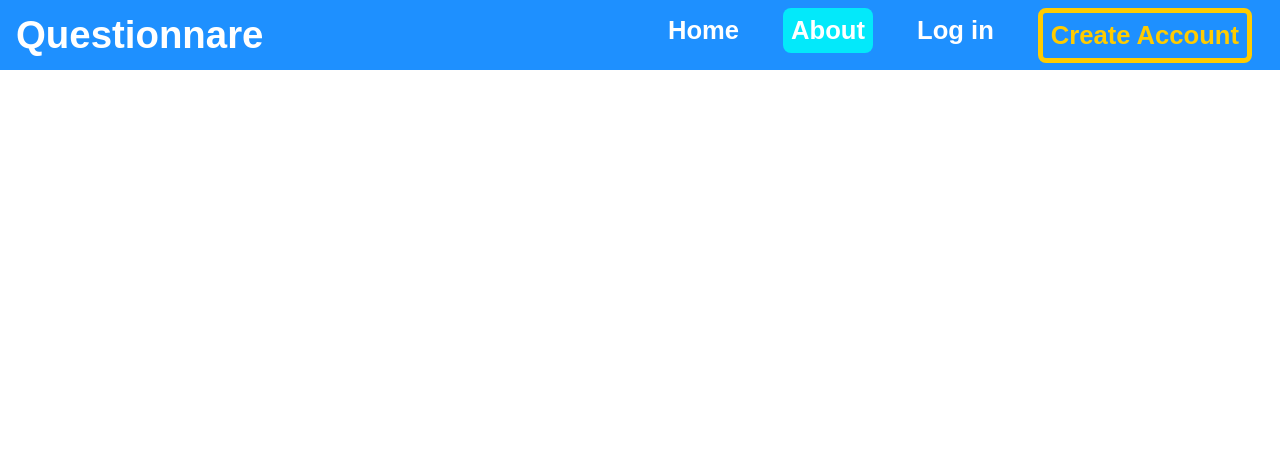
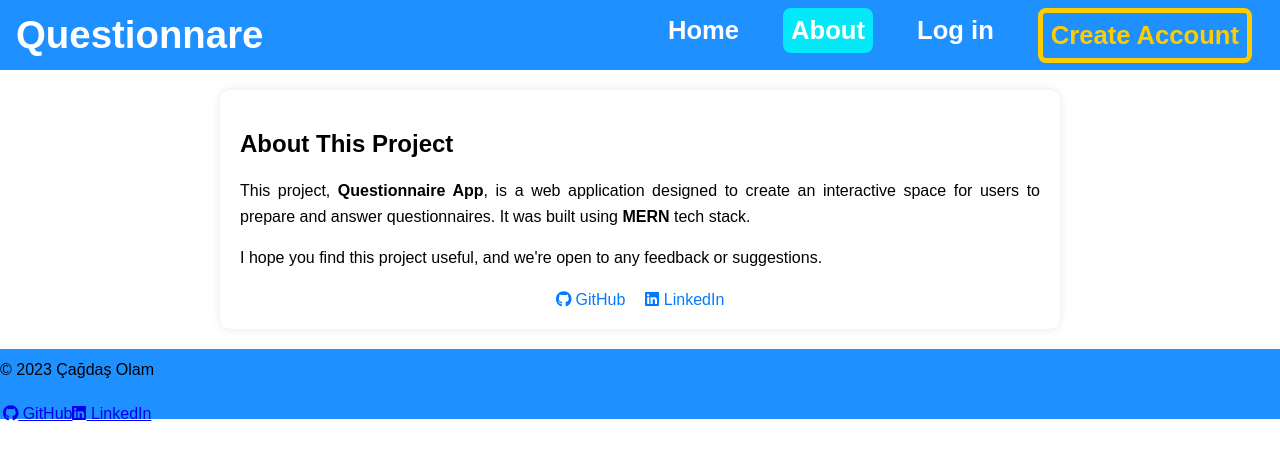
Before and after one commit to cagdasolam/questionnaire-app, a React (Create React App) app in the folder client/: page /about in a window 1280 px wide. Shown: the top 460 px of the page. Built offline with nearby package versions, Linux system fonts and the light colour scheme; the HTML template or start-up script is replaced by a standard one.

Commit message:
added login, about page and footer

```diff
--- a/client/package.json
+++ b/client/package.json
@@ -3,6 +3,11 @@
   "version": "0.1.0",
   "private": true,
   "dependencies": {
+    "@fortawesome/fontawesome": "^1.1.8",
+    "@fortawesome/fontawesome-svg-core": "^6.4.2",
+    "@fortawesome/free-brands-svg-icons": "^6.4.2",
+    "@fortawesome/free-solid-svg-icons": "^6.4.2",
+    "@fortawesome/react-fontawesome": "^0.2.0",
     "@testing-library/jest-dom": "^5.17.0",
     "@testing-library/react": "^13.4.0",
     "@testing-library/user-event": "^13.5.0",
--- a/client/src/App.js
+++ b/client/src/App.js
@@ -3,6 +3,9 @@ import { BrowserRouter, Routes, Route } from 'react-router-dom';
 import Home from './pages/Home.js';
 import Navbar from './components/Navbar.js';
 import QuestionnairePage from './pages/QuestionnairePage.js';
+import Login from './pages/Login.js';
+import About from './pages/About.js';
+import Footer from './components/Footer.js';
 
 function App() {
   return (
@@ -11,10 +14,13 @@ function App() {
         <Navbar />
         <div className="pages">
           <Routes>
-            <Route path="/" element={<Home />} />
+            <Route path="/home" element={<Home />} />
             <Route path='/questionnaires/:id' element={<QuestionnairePage />} />
+            <Route path='/about' element={<About />} />
+            <Route path='/login' element={<Login />} />
           </Routes>
         </div>
+        <Footer />
       </BrowserRouter>
     </div>
   );
--- /dev/null
+++ b/client/src/components/Footer.js
@@ -0,0 +1,23 @@
+import React from 'react';
+import { FontAwesomeIcon } from '@fortawesome/react-fontawesome';
+import { faGithub, faLinkedin } from '@fortawesome/free-brands-svg-icons';
+
+const Footer = () => {
+	return (
+		<footer className="footer">
+			<div className="container">
+				<p>&copy; {new Date().getFullYear()} Çağdaş Olam</p>
+				<div className='links'>
+					<a href="https://github.com/cagdasolam/questionnaire-app" target="_blank" rel="noopener noreferrer">
+						<FontAwesomeIcon icon={faGithub} /> GitHub
+					</a>
+					<a href="https://linkedin.com/in/cagdas-olam" target="_blank" rel="noopener noreferrer">
+						<FontAwesomeIcon icon={faLinkedin} /> LinkedIn
+					</a>
+				</div>
+			</div>
+		</footer>
+	);
+}
+
+export default Footer;
--- a/client/src/components/Navbar.js
+++ b/client/src/components/Navbar.js
@@ -3,7 +3,7 @@ import { NavLink } from "react-router-dom";
 const Navbar = () => {
   return (
     <nav className="navbar">
-      <a href="/" className="nav-title">Questionnare</a>
+      <a href="/home" className="nav-title">Questionnare</a>
       <div className="menu">
         <ul className="nav-ul">
           <li className="nav-item">
@@ -13,7 +13,7 @@ const Navbar = () => {
             <NavLink to="/about" className="nav-link">About</NavLink>
           </li>
           <li className="nav-item" >
-            <NavLink to="/sign-in" className="nav-link">Log in</NavLink>
+            <NavLink to="/login" className="nav-link">Log in</NavLink>
           </li>
           <li className="nav-item" >
             <NavLink to="/create-account" className="create-account">Create Account</NavLink>
--- a/client/src/index.css
+++ b/client/src/index.css
@@ -85,19 +85,12 @@ body {
 
 /* Style for each questionnaire card */
 .q-card {
-  background-color: #f7f7f7;
-  border: 1px solid #ccc;
+  background: white;
+  width: 80%;
+  max-width: 800px;
+  padding: 20px;
   border-radius: 10px;
-  box-shadow: 0 2px 4px rgba(0, 0, 0, 0.1);
-  height: auto;
-  width: 400px;
-  margin-bottom: 20px;
-  display: flex;
-  flex-direction: column;
-  align-items: center;
-  padding: 0;
-  overflow: hidden;
-  transition: max-height 0.3s ease-in-out;
+  box-shadow: 0px 0px 10px 0px rgba(0, 0, 0, 0.1);
 }
 
 .q-card:hover {
@@ -275,3 +268,115 @@ body {
   font-weight: bold;
   color: dodgerblue;
 }
+
+/* Styling for login page */
+
+.login-container {
+  display: flex;
+  justify-content: center;
+  align-items: center;
+  height: 100vh;
+  /* background-color: #f2f2f2; */
+}
+
+.login-form {
+  width: 300px;
+  background-color: white;
+  padding: 30px;
+  border-radius: 10px;
+  box-shadow: 0px 0px 10px 0px rgba(0, 0, 0, 0.1);
+}
+
+.login-form h2 {
+  margin-bottom: 20px;
+}
+
+.login-form label {
+  display: block;
+  margin-bottom: 5px;
+}
+
+.login-form input {
+  width: 100%;
+  padding: 10px;
+  margin-bottom: 20px;
+  border-radius: 5px;
+  border: 1px solid #ccc;
+}
+
+.login-form button {
+  width: 100%;
+  padding: 10px;
+  border: none;
+  border-radius: 5px;
+  background-color: #007BFF;
+  color: white;
+  cursor: pointer;
+}
+
+.login-form button:hover {
+  background-color: #0056b3;
+}
+
+/* styling for about page */
+
+.about-page {
+  display: flex;
+  justify-content: center;
+  align-items: center;
+  height: auto;
+  font-family: 'Arial', sans-serif;
+}
+
+.about-card {
+  background: white;
+  width: 80%;
+  max-width: 800px;
+  padding: 20px;
+  border-radius: 10px;
+  box-shadow: 0px 0px 10px 0px rgba(0, 0, 0, 0.1);
+}
+
+.about-card h2 {
+  margin-bottom: 20px;
+}
+
+.about-card p {
+  line-height: 1.6;
+  text-align: justify;
+}
+
+.about-card a {
+  color: #007BFF;
+  text-decoration: none;
+}
+
+.about-card a:hover {
+  color: #0056b3;
+}
+
+.about-card .faGithub,
+.about-card .faLinkedin {
+  margin-right: 5px;
+}
+
+.about-card .links {
+  display: flex;
+  justify-content: center;
+  align-items: center;
+  margin-top: 20px;
+  gap: 20px;
+}
+
+/* footer styling */
+
+.footer {
+  width: 100%;
+  height: 70px;
+  background-color: dodgerblue;
+  display: flex;
+  justify-content: space-between;
+  align-items: center;
+  font-family: Arial, Helvetica, sans-serif;
+  margin-top: 20px;
+}
--- /dev/null
+++ b/client/src/pages/About.js
@@ -0,0 +1,29 @@
+import React from 'react';
+import { FontAwesomeIcon } from '@fortawesome/react-fontawesome';
+import { faGithub, faLinkedin } from '@fortawesome/free-brands-svg-icons';
+
+const About = () => {
+	return (
+		<div className="about-page">
+			<div className="about-card">
+				<h2>About This Project</h2>
+				<p>
+					This project, <strong>Questionnaire App</strong>, is a web application designed to create an interactive space for users to prepare and answer questionnaires. It was built using <strong>MERN</strong> tech stack.
+				</p>
+				<p>
+					I hope you find this project useful, and we're open to any feedback or suggestions.
+				</p>
+				<div className='links'>
+					<a href="https://github.com/cagdasolam/questionnaire-app" target="_blank" rel="noopener noreferrer">
+						<FontAwesomeIcon icon={faGithub} /> GitHub
+					</a>
+					<a href="https://linkedin.com/in/cagdas-olam" target="_blank" rel="noopener noreferrer">
+						<FontAwesomeIcon icon={faLinkedin} /> LinkedIn
+					</a>
+				</div>
+			</div>
+		</div>
+	);
+};
+
+export default About;
--- /dev/null
+++ b/client/src/pages/Login.js
@@ -0,0 +1,32 @@
+import React, { useState } from 'react';
+
+const Login = () => {
+	const [username, setUsername] = useState('');
+	const [password, setPassword] = useState('');
+
+	const handleSubmit = async e => {
+		e.preventDefault();
+		// Here you would typically make a fetch/axios request to your API to log in the user
+		// For now, we'll just log the username and password
+		console.log(`Logging in with username: ${username} and password: ${password}`);
+	};
+
+	return (
+    <div className="login-container">
+      <form className="login-form" onSubmit={handleSubmit}>
+        <h2>Login</h2>
+        <label>
+          Username:
+          <input type="text" value={username} onChange={e => setUsername(e.target.value)} required />
+        </label>
+        <label>
+          Password:
+          <input type="password" value={password} onChange={e => setPassword(e.target.value)} required />
+        </label>
+        <button type="submit">Login</button>
+      </form>
+    </div>
+  );
+}
+
+export default Login;
```
Also changed, not shown: 1 other file (tests, documents, lock files or other folders).
